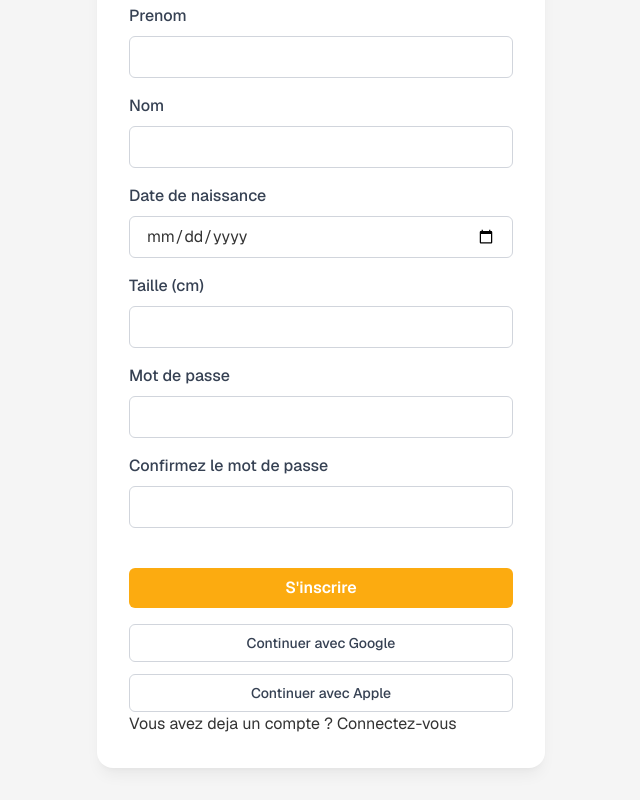
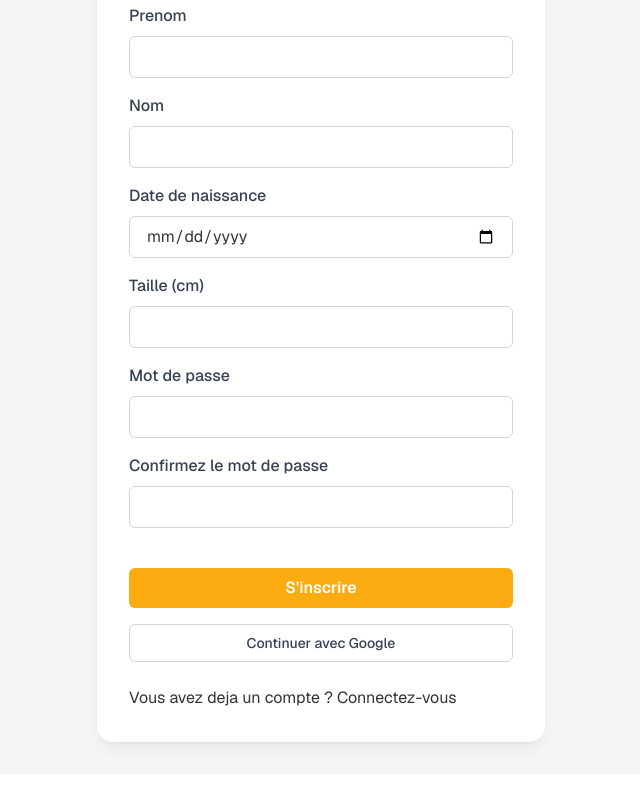
Before and after one commit to Muhammed-Ali19/fitTrack, a Next.js app: page /inscription in a window 1280 px wide. Shown: the part 344-1144 px from the top of the page, without its empty margins (319-959 px from the left). After the commit the page ends 1118 px from the top, so only its background shows below. Built offline with nearby package versions, Linux system fonts and the light colour scheme.

Commit message:
Page connexion et inscription modifier

```diff
--- a/src/app/connexion/page.tsx
+++ b/src/app/connexion/page.tsx
@@ -42,22 +42,7 @@ export default function ConnexionPage() {
         }
     };
 
-    const handleApple = async () => {
-        setError(null);
-        setLoading(true);
-        try {
-            const provider = new OAuthProvider('apple.com');
-            provider.addScope('name');
-            provider.addScope('email');
-            await signInWithPopup(auth, provider);
-            router.push("/profil");
-        } catch (err: unknown) {
-            const message = err instanceof Error ? err.message : "Apple: échec de connexion.";
-            setError(message);
-        } finally {
-            setLoading(false);
-        }
-    };
+
 
     return (
         <>
@@ -102,9 +87,6 @@ export default function ConnexionPage() {
                                 <button type="button" onClick={handleGoogle} className="w-full rounded-md border border-gray-300 bg-white px-4 py-2 text-sm font-medium text-gray-700 hover:bg-gray-50">
                                     Continuer avec Google
                                 </button>
-                                <button type="button" onClick={handleApple} className="w-full rounded-md border border-gray-300 bg-white px-4 py-2 text-sm font-medium text-gray-700 hover:bg-gray-50">
-                                    Continuer avec Apple
-                                </button>
                             </div>
                             <a href="/inscription">Vous n'avez pas de compte ? Inscrivez-vous</a>
                         </form>
--- a/src/app/inscription/page.tsx
+++ b/src/app/inscription/page.tsx
@@ -96,23 +96,7 @@ export default function InscriptionPage() {
         }
     };
 
-    const handleApple = async () => {
-        setError(null);
-        setLoading(true);
-        try {
-            const provider = new OAuthProvider('apple.com');
-            provider.addScope('name');
-            provider.addScope('email');
-            const cred = await signInWithPopup(auth, provider);
-            await upsertUserDoc(cred.user.uid, cred.user.email || undefined, {});
-            router.push("/profil");
-        } catch (err: unknown) {
-            const message = err instanceof Error ? err.message : "Apple: échec d'inscription.";
-            setError(message);
-        } finally {
-            setLoading(false);
-        }
-    };
+
 
     return (
         <>
@@ -220,10 +204,9 @@ export default function InscriptionPage() {
                                 <button type="button" onClick={handleGoogle} className="w-full rounded-md border border-gray-300 bg-white px-4 py-2 text-sm font-medium text-gray-700 hover:bg-gray-50">
                                     Continuer avec Google
                                 </button>
-                                <button type="button" onClick={handleApple} className="w-full rounded-md border border-gray-300 bg-white px-4 py-2 text-sm font-medium text-gray-700 hover:bg-gray-50">
-                                    Continuer avec Apple
-                                </button>
+
                             </div>
+                            <br></br>
                             <a href="/connexion">Vous avez deja un compte ? Connectez-vous</a>
                         </form>
                     </section>
```
